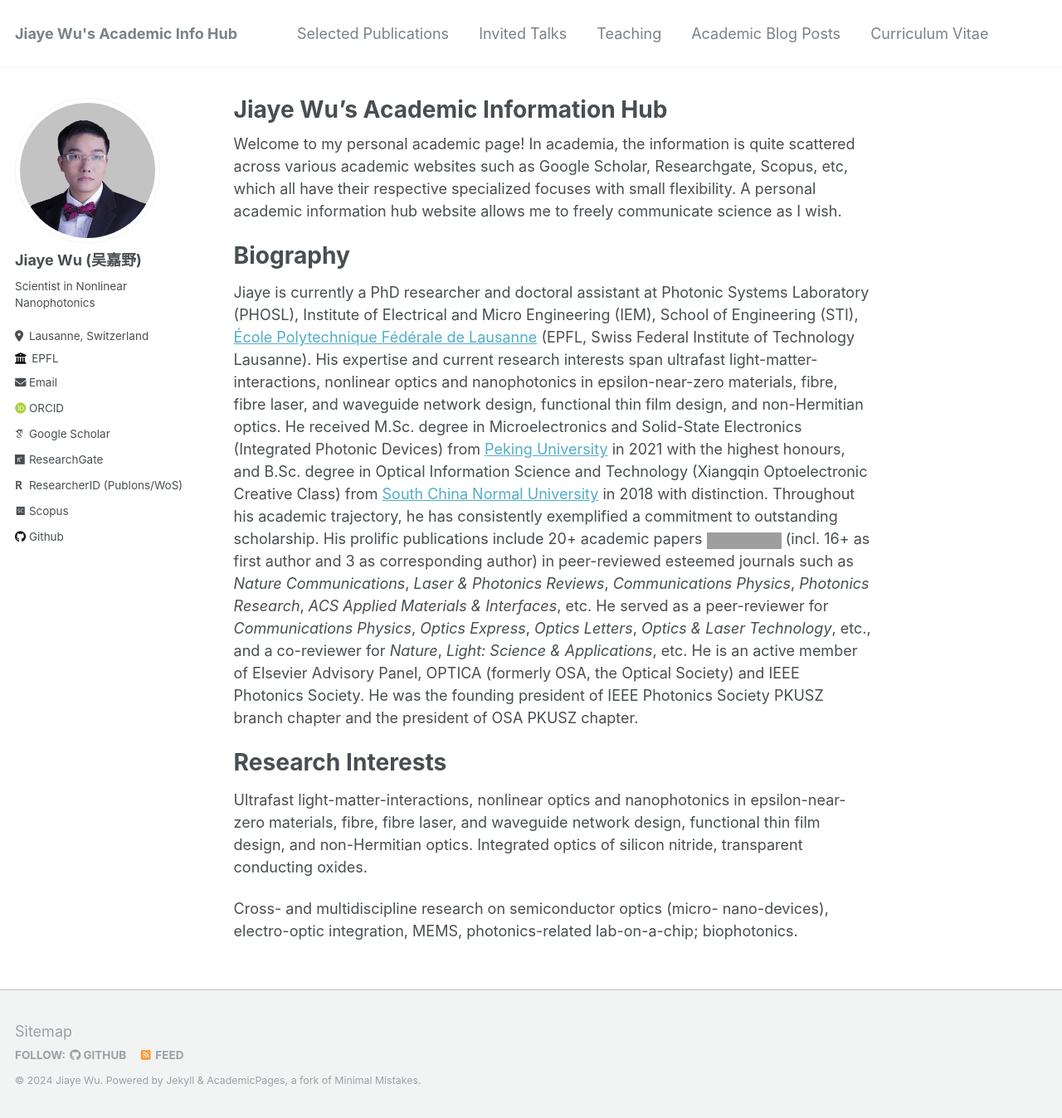
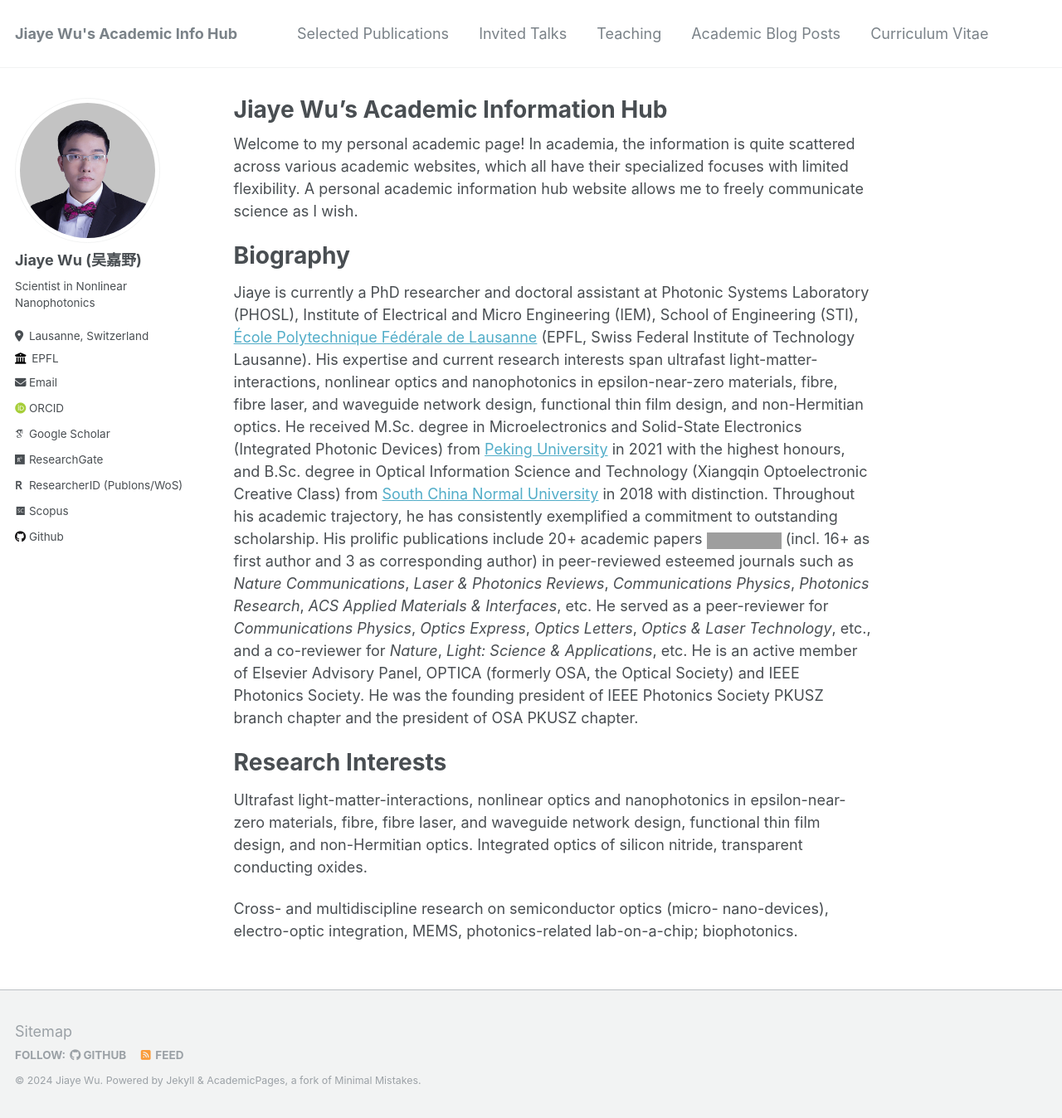
Before and after one commit to jiaye-wu/academicpages-version, a Jekyll site: the page built from _pages/about.md, in a window 1280 px wide and 1348 px high. Shown: the whole window at 83% size. Built offline with Jekyll 4.4.1, drawn with Linux system fonts in a browser that asks for light colours; some web fonts are replaced; grey boxes are pictures that could not be loaded.

Commit message:
Update about.md

```diff
--- a/_pages/about.md
+++ b/_pages/about.md
@@ -6,7 +6,7 @@ redirect_from:
   - /about/
   - /about.html
 ---
-Welcome to my personal academic page! In academia, the information is quite scattered across various academic websites such as Google Scholar, Researchgate, Scopus, etc, which all have their respective specialized focuses with small flexibility. A personal academic information hub website allows me to freely communicate science as I wish.
+Welcome to my personal academic page! In academia, the information is quite scattered across various academic websites, which all have their specialized focuses with limited flexibility. A personal academic information hub website allows me to freely communicate science as I wish.
 
 Biography
 ==============================
```
